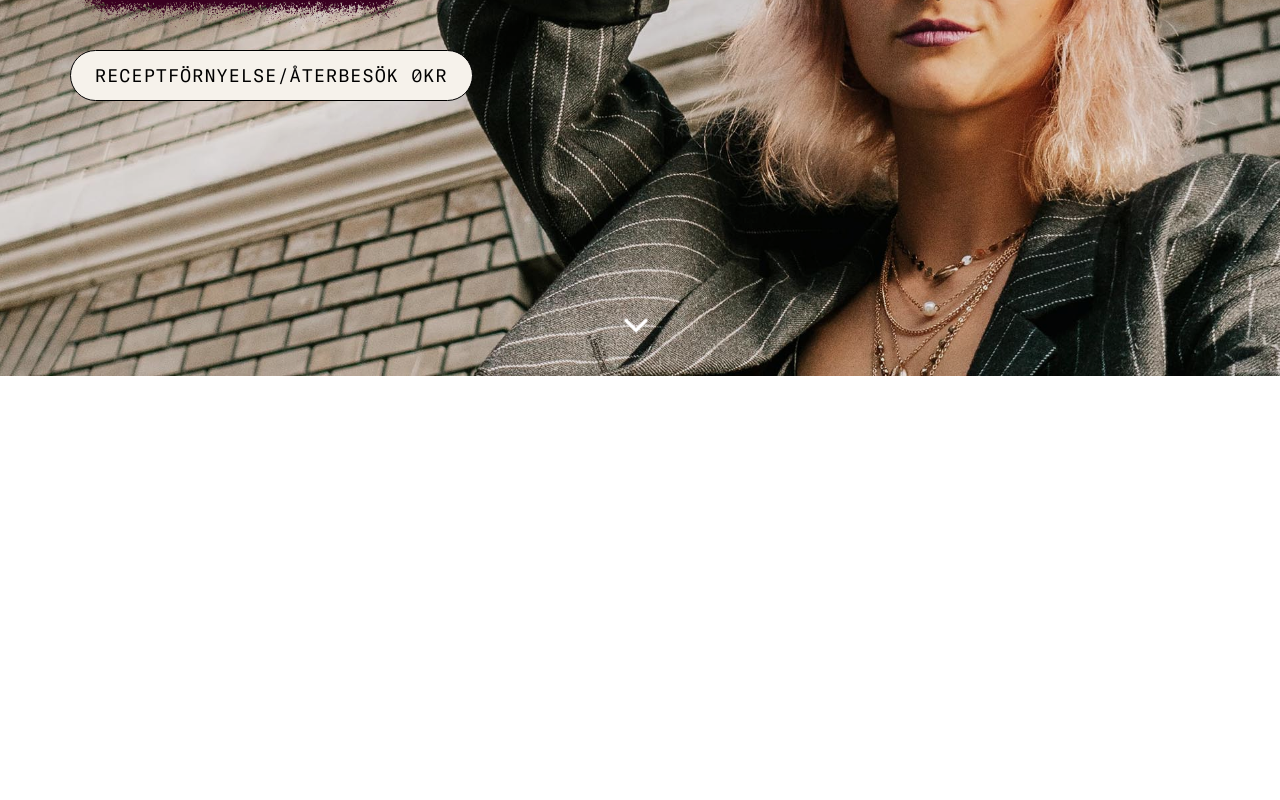
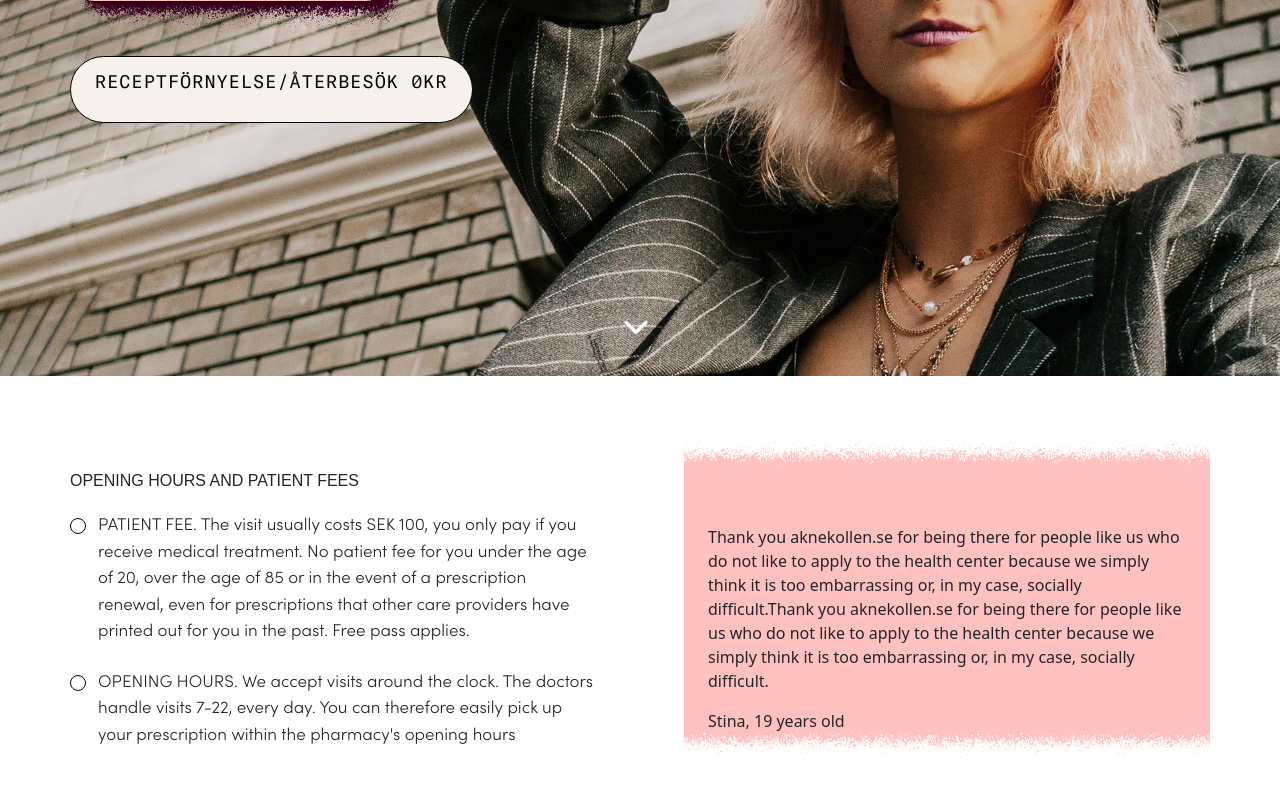
Before and after one commit to Shaharyar083/aknekollen, a React (Create React App) app: page / in a window 1280 px wide. Shown: the part 424-1224 px from the top of the page. Before the commit the page ends 805 px from the top, so only its background shows below. Built offline with nearby package versions, Linux system fonts and the light colour scheme.

Commit message:
add second section

```diff
--- a/package.json
+++ b/package.json
@@ -7,7 +7,9 @@
     "@testing-library/react": "^13.3.0",
     "@testing-library/user-event": "^13.5.0",
     "animate.css": "^4.1.1",
+    "bootstrap": "^5.1.3",
     "react": "^18.1.0",
+    "react-bootstrap": "^2.4.0",
     "react-dom": "^18.1.0",
     "react-icons": "^4.4.0",
     "react-scripts": "5.0.1",
--- a/public/index.html
+++ b/public/index.html
@@ -11,6 +11,12 @@
     />
     <link rel="apple-touch-icon" href="%PUBLIC_URL%/logo192.png" />
     <link rel="manifest" href="%PUBLIC_URL%/manifest.json" />
+    <link
+      rel="stylesheet"
+      href="https://cdn.jsdelivr.net/npm/bootstrap@5.1.3/dist/css/bootstrap.min.css"
+      integrity="sha384-1BmE4kWBq78iYhFldvKuhfTAU6auU8tT94WrHftjDbrCEXSU1oBoqyl2QvZ6jIW3"
+      crossorigin="anonymous"
+    />
     <title>React App</title>
   </head>
   <body>
--- a/src/App.js
+++ b/src/App.js
@@ -1,12 +1,15 @@
 // components
 import Navbar from "./components/Navbar/Navbar";
 import HeroSection from "./components/Aknekollen/HeroSection/HeroSection";
+import OpeningHours from "./components/OpeningHours/OpeningHours";
+import 'bootstrap/dist/css/bootstrap.min.css';
 
 function App() {
   return (
     <>
       <Navbar />
       <HeroSection />
+      <OpeningHours />
     </>
   );
 }
--- /dev/null
+++ b/src/components/OpeningHours/OpeningHours.jsx
@@ -0,0 +1,68 @@
+import React, { useState, useEffect } from "react";
+import { Container } from "react-bootstrap";
+import "./openinghours.scss";
+const OpeningHours = () => {
+    const [change, setChange] = useState(false);
+    useEffect(() => {
+        setInterval(function () {
+            setChange(!change);
+        }, 5000);
+    }, []);
+    return (
+        <Container className="list_section_section">
+            <div className="first_part">
+                <div className="main_text">OPENING HOURS AND PATIENT FEES</div>
+                <div className="d-flex mt-4">
+                    <div style={{ flex: 0.2 }}>
+                        <div className="circle"></div>
+                    </div>
+                    <div className="text_style">
+                        PATIENT FEE. The visit usually costs SEK 100, you only pay if you
+                        receive medical treatment. No patient fee for you under the age of
+                        20, over the age of 85 or in the event of a prescription renewal,
+                        even for prescriptions that other care providers have printed out
+                        for you in the past. Free pass applies.
+                    </div>
+                </div>
+                <div className="d-flex mt-4">
+                    <div className="circle"></div>
+                    <div className="text_style">
+                        OPENING HOURS. We accept visits around the clock. The doctors handle
+                        visits 7-22, every day. You can therefore easily pick up your
+                        prescription within the pharmacy's opening hours
+                    </div>
+                </div>
+            </div>
+            <div className="second_part">
+                <div className="second_first_img"></div>
+                <div className="middle_text">
+                    {change ? (
+                        <>
+                            <p>
+                                Thank you aknekollen.se for being there for people like us who
+                                do not like to apply to the health center because we simply
+                                think it is too embarrassing or, in my case, socially
+                                difficult.Thank you aknekollen.se for being there for people
+                                like us who do not like to apply to the health center because we
+                                simply think it is too embarrassing or, in my case, socially
+                                difficult.
+                            </p>
+                            <div>Stina, 19 years old</div>
+                        </>
+                    ) : (
+                        <>
+                            <p>
+                                Awesome good service smooth and very professional, nice to get
+                                help quickly!
+                            </p>
+                            <div>Stina, 19 years old</div>
+                        </>
+                    )}
+                </div>
+                <div className="second_first_img2"></div>
+            </div>
+        </Container>
+    );
+};
+
+export default OpeningHours;
--- /dev/null
+++ b/src/components/OpeningHours/openinghours.scss
@@ -0,0 +1,81 @@
+.list_section_section {
+  margin-top: 48px;
+  margin-bottom: 48px;
+  padding-left: 0px !important;
+  padding-right: 0px !important;
+  display: flex;
+  padding-top: 4px;
+  padding-bottom: 44px;
+}
+.first_part {
+  width: 50%;
+  display: flex;
+  flex-direction: column;
+  padding: 44px 44px 44px 0px !important;
+  .main_text {
+    font-family: GTAmericaMono, sans-serif;
+    font-weight: 400;
+    font-size: 1rem;
+    line-height: 1rem;
+  }
+
+  .circle {
+    width: 14px;
+    height: 14px;
+    border-radius: 50%;
+    border: 1px solid black;
+    margin-right: 12px;
+    margin-top: 5px;
+    font-size: 12px;
+    line-height: 1.2;
+    display: flex;
+    align-content: center;
+    justify-content: center;
+    box-sizing: content-box;
+  }
+}
+.second_part {
+  width: 50%;
+  padding: 0px 0px 0px 44px;
+  .second_first_img {
+    transform: rotate(180deg);
+    margin-bottom: -2px;
+    height: 50px;
+    background: url("../../assets/images/pixelated-border.svg");
+    background-repeat-x: repeat;
+    background-repeat-y: no-repeat;
+  }
+  .second_first_img2 {
+    height: 50px;
+    background: url("../../assets/images/pixelated-border.svg");
+    background-repeat-x: repeat;
+    background-repeat-y: no-repeat;
+  }
+  .middle_text {
+    background: #ffc0c0;
+    padding: 48px 24px;
+    height: 30vh;
+  }
+}
+
+.text_style {
+  flex: 9.8;
+  font-family: SofiaPro, sans-serif;
+  font-size: 1.0625rem;
+  font-weight: 400;
+  line-height: 1.5625em;
+}
+
+@media screen and (max-width: 995px) {
+  .list_section_section {
+    flex-direction: column;
+  }
+  .first_part {
+    width: 100%;
+    padding: 44px 10px !important;
+  }
+  .second_part {
+    width: 100%;
+    padding: 0px !important;
+  }
+}
--- a/src/index.css
+++ b/src/index.css
@@ -7,6 +7,7 @@ body {
     sans-serif;
   -webkit-font-smoothing: antialiased;
   -moz-osx-font-smoothing: grayscale;
+  background: #f6f2eb;
 }
 
 code {
```
Also changed, not shown: src/assets/images/pixelated-border.svg (added), 1 other file (tests, documents, lock files or other folders).
